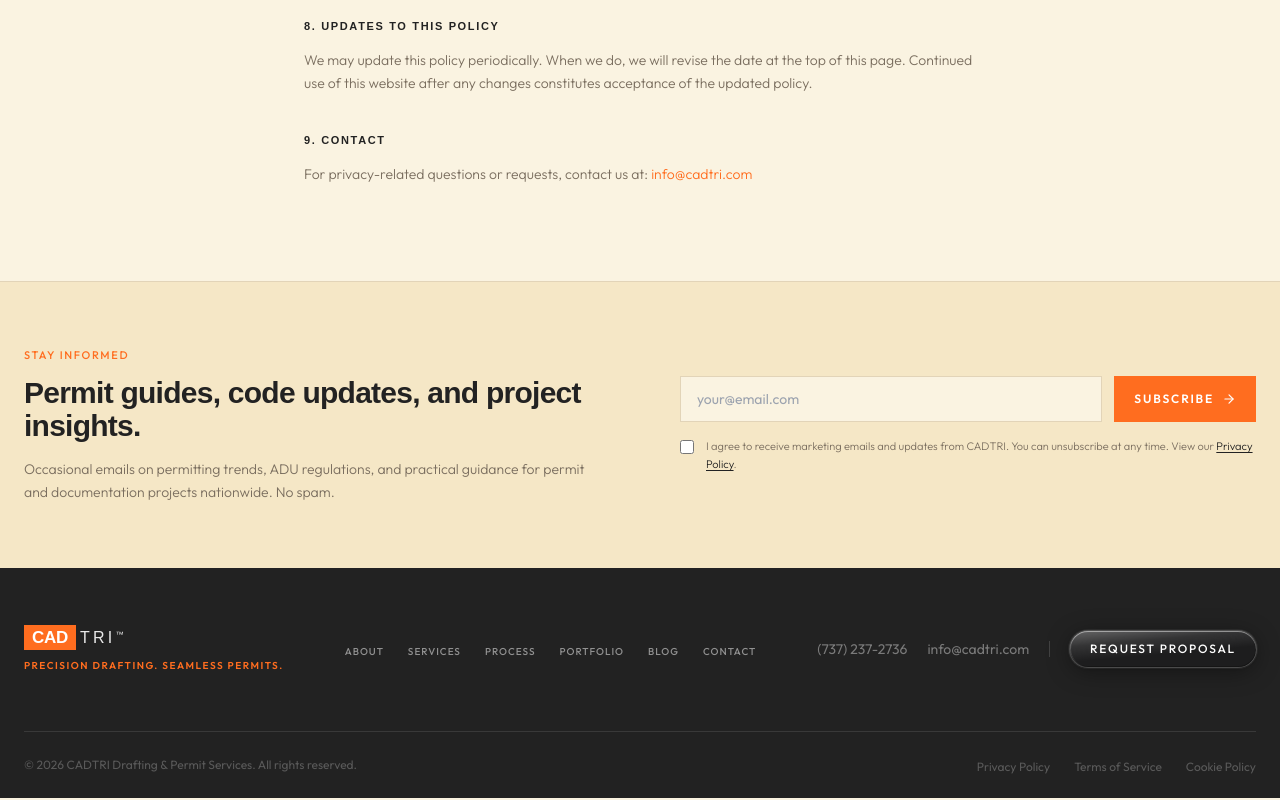
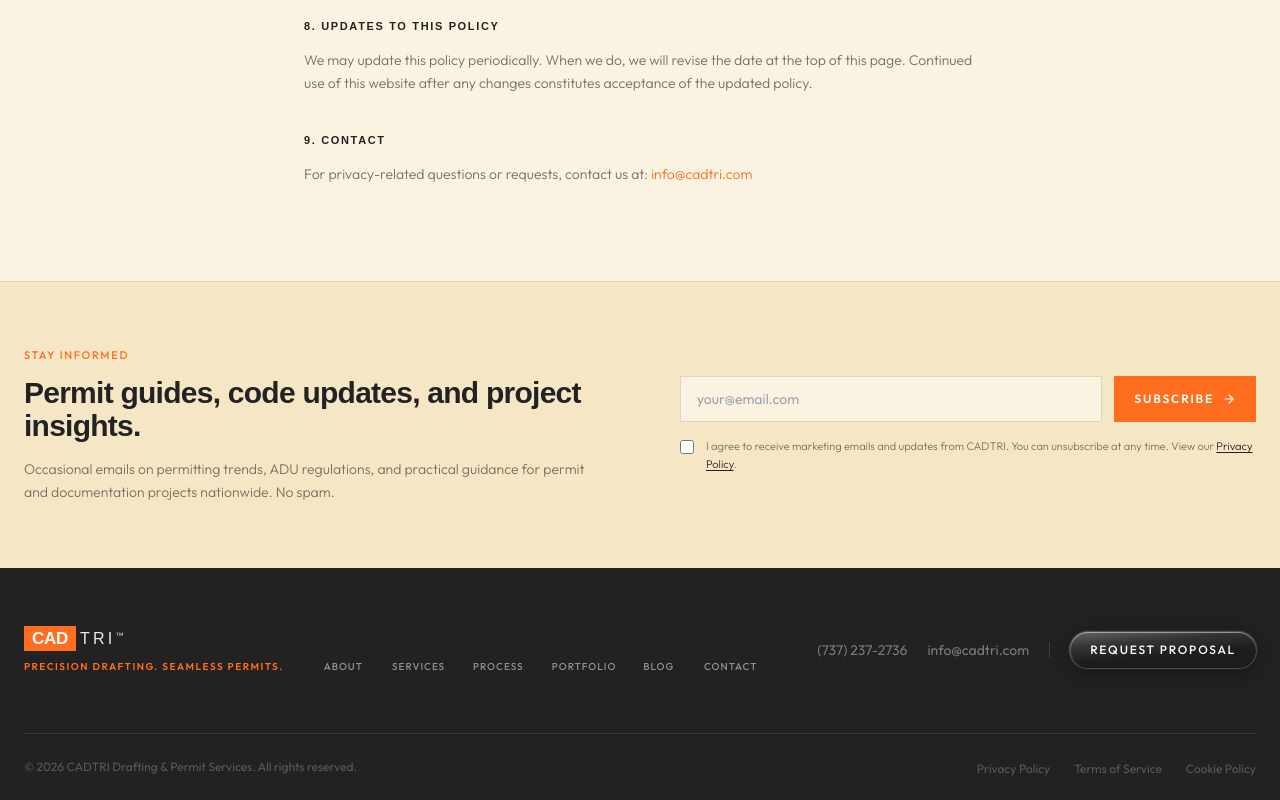
Before and after one commit to gh-hassan/cadtri-website, a Next.js app: page /privacy-policy in a window 1280 px wide. Shown: the part 1604-2404 px from the top of the page. Built offline with nearby package versions, Linux system fonts and the light colour scheme; no server answers; a web font is replaced by a local one.

Commit message:
Add liquid glass pill effect to header and footer nav links

```diff
--- a/src/app/globals.css
+++ b/src/app/globals.css
@@ -244,6 +244,61 @@
 .btn-glass-ghost::after { display: none; }
 .btn-glass-ghost:hover { transform: translateY(-1px); }
 
+/* ─── Nav link glass pill — header & footer nav items ───────────────────────
+   Subtle frosted glass pill that appears on hover/active on nav links.
+   Keeps the text readable while adding the liquid glass feel.
+─────────────────────────────────────────────────────────────────────────────── */
+
+.nav-glass-pill {
+  position: relative;
+  border-radius: 9999px;
+  padding: 0.35rem 0.85rem;
+  transition: color 200ms ease, background 200ms ease, box-shadow 200ms ease;
+}
+
+.nav-glass-pill::before {
+  content: "";
+  pointer-events: none;
+  position: absolute;
+  inset: 0;
+  border-radius: 9999px;
+  opacity: 0;
+  background: linear-gradient(
+    170deg,
+    rgba(255,255,255,0.18) 0%,
+    rgba(255,255,255,0.04) 100%
+  );
+  box-shadow:
+    0 0 0 1px rgba(255,255,255,0.14),
+    inset 0 1px 0 rgba(255,255,255,0.28),
+    inset 0 -1px 0 rgba(0,0,0,0.15);
+  backdrop-filter: blur(12px);
+  -webkit-backdrop-filter: blur(12px);
+  transition: opacity 200ms ease;
+  z-index: 0;
+}
+
+.nav-glass-pill:hover::before,
+.nav-glass-pill.active::before {
+  opacity: 1;
+}
+
+.nav-glass-pill > * { position: relative; z-index: 1; }
+.nav-glass-pill span { position: relative; z-index: 1; }
+
+/* Footer variant — slightly warmer tint on the dark charcoal bg */
+.nav-glass-pill-footer::before {
+  background: linear-gradient(
+    170deg,
+    rgba(255,255,255,0.14) 0%,
+    rgba(255,255,255,0.03) 100%
+  );
+  box-shadow:
+    0 0 0 1px rgba(255,255,255,0.10),
+    inset 0 1px 0 rgba(255,255,255,0.22),
+    inset 0 -1px 0 rgba(0,0,0,0.12);
+}
+
 /* ─── Chrome pill button — header & footer CTA ───────────────────────────────
    Pill-shaped glass button with a metallic chrome border ring, matching the
    iOS 26 liquid glass reference: fully rounded, semi-transparent dark fill,
--- a/src/components/layout/site-footer.tsx
+++ b/src/components/layout/site-footer.tsx
@@ -42,12 +42,12 @@ export function SiteFooter() {
 
           {/* Nav links */}
           <nav aria-label="Footer navigation">
-            <ul role="list" className="flex flex-nowrap items-center gap-x-6 gap-y-3">
+            <ul role="list" className="flex flex-nowrap items-center gap-x-2 gap-y-3">
               {navLinks.map((link) => (
                 <li key={link.href}>
                   <Link
                     href={link.href}
-                    className="text-[10px] font-medium uppercase tracking-[0.10em] text-white/50 transition-colors duration-200 hover:text-white"
+                    className="nav-glass-pill nav-glass-pill-footer text-[10px] font-medium uppercase tracking-[0.10em] text-white/50 transition-colors duration-200 hover:text-white"
                   >
                     {link.label}
                   </Link>
--- a/src/components/layout/site-header.tsx
+++ b/src/components/layout/site-header.tsx
@@ -176,9 +176,9 @@ export function SiteHeader() {
                   href={link.href}
                   onClick={link.children ? (e) => toggleDropdown(link.label, e) : undefined}
                   className={cn(
-                    "flex items-center gap-1 text-[11px] font-medium uppercase tracking-[0.12em]",
+                    "nav-glass-pill flex items-center gap-1 text-[11px] font-medium uppercase tracking-[0.12em]",
                     "transition-colors duration-200",
-                    isActive(link) ? "text-white" : "text-white/50 hover:text-white",
+                    isActive(link) ? "text-white active" : "text-white/50 hover:text-white",
                   )}
                   aria-haspopup={link.children ? "true" : undefined}
                   aria-expanded={link.children ? openDropdown === link.label : undefined}
```
